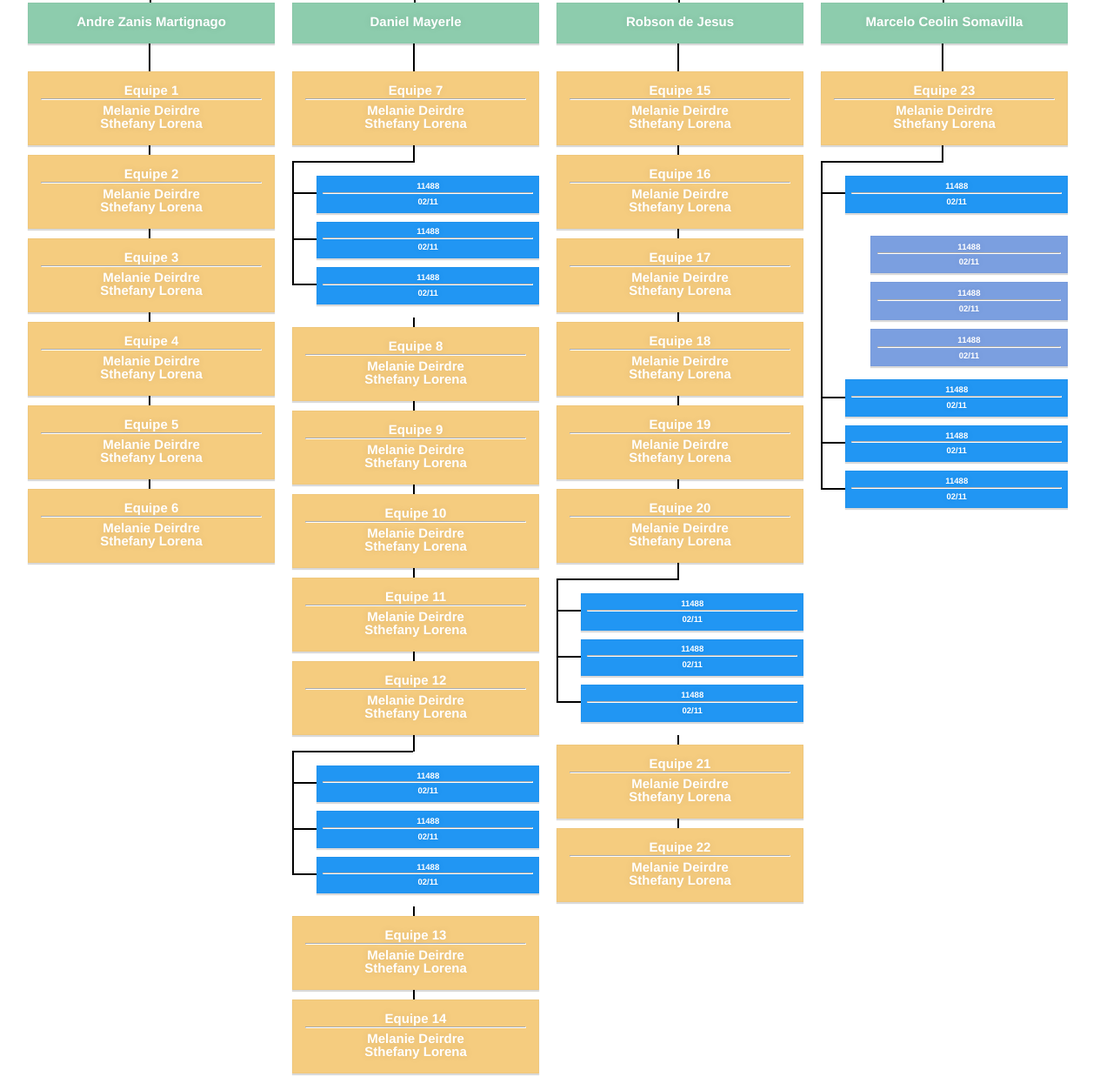
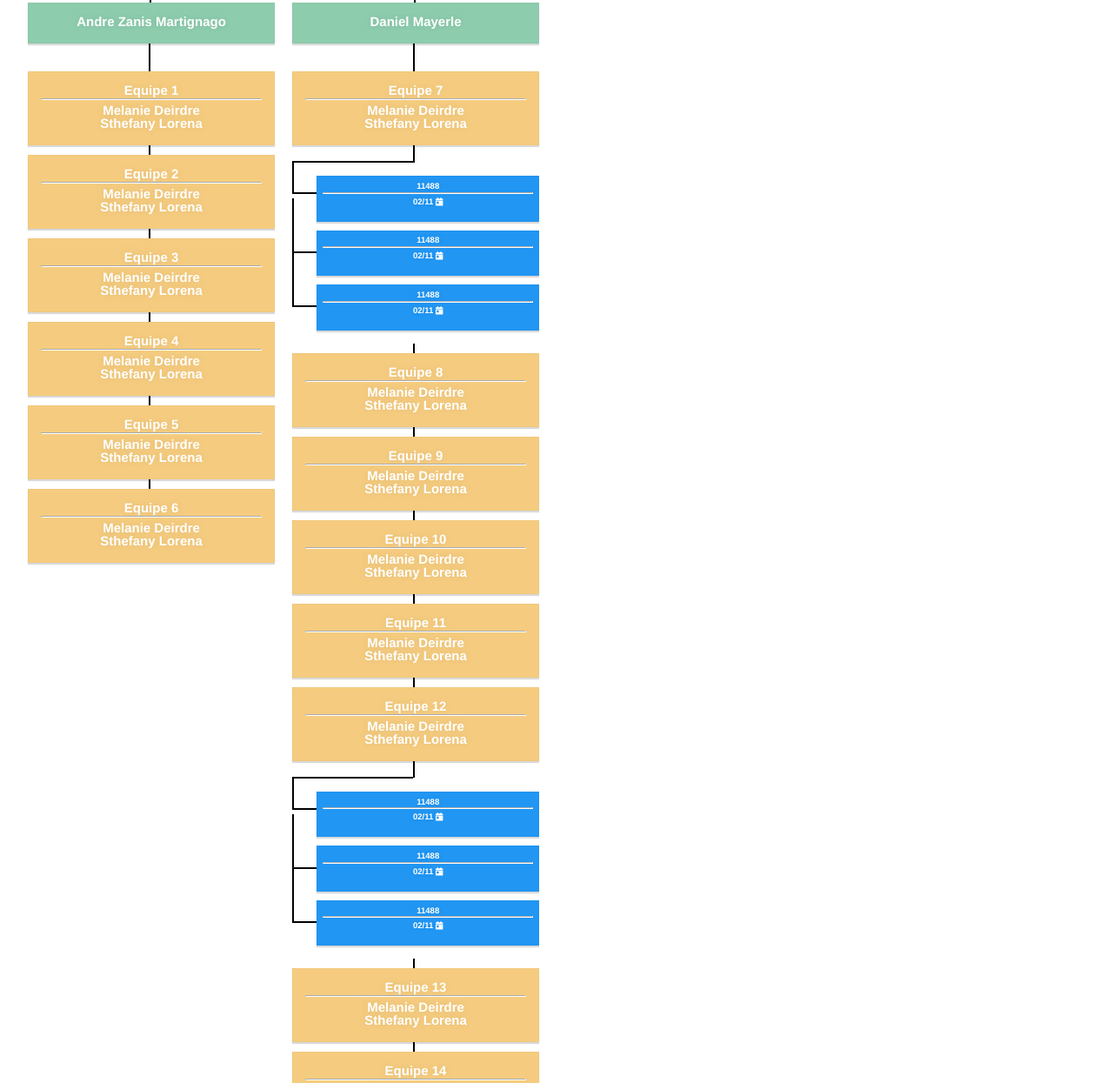
Before and after one commit to robsondejesus1996/Organograma-UNIDAVI, a plain HTML site: page Organograma/index.html in a window 1280 px wide. Shown: the part 125-1370 px from the top of the page at 87% size. Drawn offline with Linux system fonts and the light colour scheme.

Commit message:
Atualização imagem calendário

```diff
--- a/Organograma/index.html
+++ b/Organograma/index.html
@@ -4,6 +4,8 @@
     <meta charset="utf-8"/>
     <title>Organograma</title>
     <link rel="stylesheet" type="text/css" href="css/estilo.css"/>
+    <link rel="stylesheet" href="https://cdnjs.cloudflare.com/ajax/libs/font-awesome/6.0.0-beta2/css/all.min.css" integrity="sha512-YWzhKL2whUzgiheMoBFwW8CKV4qpHQAEuvilg9FAn5VJUDwKZZxkJNuGM4XkWuk94WCrrwslk8yWNGmY1EduTA==" crossorigin="anonymous" referrerpolicy="no-referrer" />
+    <script src="https://cdnjs.cloudflare.com/ajax/libs/font-awesome/6.0.0-beta2/js/all.min.js" integrity="sha512-cyAbuGborsD25bhT/uz++wPqrh5cqPh1ULJz4NSpN9ktWcA6Hnh9g+CWKeNx2R0fgQt+ybRXdabSBgYXkQTTmA==" crossorigin="anonymous" referrerpolicy="no-referrer"></script>
 </head>
 <body>
 <div class="sitemap">
@@ -24,9 +26,9 @@
                 <ul>
                     <li><a href="">Equipe 7<hr style="border-color: white;margin-top: 2px;margin-bottom: 4px;!important;">Melanie Deirdre<br>Sthefany Lorena</a></li>
                     <ul>
-                        <li><a href="">11488 <hr style="border-color: white;margin-top: 2px;margin-bottom: 4px;!important;">02/11</a></li>
-                        <li><a href="">11488 <hr style="border-color: white;margin-top: 2px;margin-bottom: 4px;!important;">02/11</a></li>
-                        <li><a href="">11488 <hr style="border-color: white;margin-top: 2px;margin-bottom: 4px;!important;">02/11</a></li>
+                        <li><a href="">11488 <hr style="border-color: white;margin-top: 2px;margin-bottom: 4px;!important;">02/11 <i class="fa-solid fa-calendar-day"></i> <br><br> </a></li>
+                        <li><a href="">11488 <hr style="border-color: white;margin-top: 2px;margin-bottom: 4px;!important;">02/11 <i class="fa-solid fa-calendar-day"></i> <br><br> </a></li>
+                        <li><a href="">11488 <hr style="border-color: white;margin-top: 2px;margin-bottom: 4px;!important;">02/11 <i class="fa-solid fa-calendar-day"></i> <br><br> </a></li>
                     </ul>
                     <li><a href="">Equipe 8<hr style="border-color: white;margin-top: 2px;margin-bottom: 4px;!important;">Melanie Deirdre<br>Sthefany Lorena</a></li>
                     <li><a href="">Equipe 9<hr style="border-color: white;margin-top: 2px;margin-bottom: 4px;!important;">Melanie Deirdre<br>Sthefany Lorena</a></li>
@@ -34,49 +36,13 @@
                     <li><a href="">Equipe 11<hr style="border-color: white;margin-top: 2px;margin-bottom: 4px;!important;">Melanie Deirdre<br>Sthefany Lorena</a></li>
                     <li><a href="">Equipe 12<hr style="border-color: white;margin-top: 2px;margin-bottom: 4px;!important;">Melanie Deirdre<br>Sthefany Lorena</a></li>
                     <ul>
-                        <li><a href="">11488 <hr style="border-color: white;margin-top: 2px;margin-bottom: 4px;!important;">02/11</a></li>
-                        <li><a href="">11488 <hr style="border-color: white;margin-top: 2px;margin-bottom: 4px;!important;">02/11</a></li>
-                        <li><a href="">11488 <hr style="border-color: white;margin-top: 2px;margin-bottom: 4px;!important;">02/11</a></li>
+                        <li><a href="">11488 <hr style="border-color: white;margin-top: 2px;margin-bottom: 4px;!important;">02/11 <i class="fa-solid fa-calendar-day"></i> <br><br> </a></li>
+                        <li><a href="">11488 <hr style="border-color: white;margin-top: 2px;margin-bottom: 4px;!important;">02/11 <i class="fa-solid fa-calendar-day"></i> <br><br> </a></li>
+                        <li><a href="">11488 <hr style="border-color: white;margin-top: 2px;margin-bottom: 4px;!important;">02/11 <i class="fa-solid fa-calendar-day"></i> <br><br> </a></li>
                     </ul>
                     </li>
                     <li><a href="">Equipe 13<hr style="border-color: white;margin-top: 2px;margin-bottom: 4px;!important;">Melanie Deirdre<br>Sthefany Lorena</a></li>
                     <li><a href="">Equipe 14<hr style="border-color: white;margin-top: 2px;margin-bottom: 4px;!important;">Melanie Deirdre<br>Sthefany Lorena</a></li>
-                </ul>
-            </li>
-            <li><a href="">Robson de Jesus</a>
-                <ul>
-                    <li><a href="">Equipe 15<hr style="border-color: white;margin-top: 2px;margin-bottom: 4px;!important;">Melanie Deirdre<br>Sthefany Lorena</a></li>
-                    <li><a href="">Equipe 16<hr style="border-color: white;margin-top: 2px;margin-bottom: 4px;!important;">Melanie Deirdre<br>Sthefany Lorena</a></li>
-                    <li><a href="">Equipe 17<hr style="border-color: white;margin-top: 2px;margin-bottom: 4px;!important;">Melanie Deirdre<br>Sthefany Lorena</a></li>
-                    <li><a href="">Equipe 18<hr style="border-color: white;margin-top: 2px;margin-bottom: 4px;!important;">Melanie Deirdre<br>Sthefany Lorena</a></li>
-                    <li><a href="">Equipe 19<hr style="border-color: white;margin-top: 2px;margin-bottom: 4px;!important;">Melanie Deirdre<br>Sthefany Lorena</a></li>
-                    <li><a href="">Equipe 20<hr style="border-color: white;margin-top: 2px;margin-bottom: 4px;!important;">Melanie Deirdre<br>Sthefany Lorena</a></li>
-                    <ul>
-                        <li><a href="">11488 <hr style="border-color: white;margin-top: 2px;margin-bottom: 4px;!important;">02/11</a></li>
-                        <li><a href="">11488 <hr style="border-color: white;margin-top: 2px;margin-bottom: 4px;!important;">02/11</a></li>
-                        <li><a href="">11488 <hr style="border-color: white;margin-top: 2px;margin-bottom: 4px;!important;">02/11</a></li>
-                    </ul>
-                    <li><a href="">Equipe 21<hr style="border-color: white;margin-top: 2px;margin-bottom: 4px;!important;">Melanie Deirdre<br>Sthefany Lorena</a></li>
-                    <li><a href="">Equipe 22<hr style="border-color: white;margin-top: 2px;margin-bottom: 4px;!important;">Melanie Deirdre<br>Sthefany Lorena</a></li>
-                </ul>
-            </li>
-            <li><a href="">Marcelo Ceolin Somavilla</a>
-                <ul>
-                    <li><a href="">Equipe 23<hr style="border-color: white;margin-top: 2px;margin-bottom: 4px;!important;">Melanie Deirdre<br>Sthefany Lorena</a></li>
-
-                    <ul>
-                        <li><a href="">11488 <hr style="border-color: white;margin-top: 2px;margin-bottom: 4px;!important;">02/11</a></li>
-                        <ul>
-                            <li><a href="">11488 <hr style="border-color: white;margin-top: 2px;margin-bottom: 4px;!important;">02/11</a></li>
-                            <li><a href="">11488 <hr style="border-color: white;margin-top: 2px;margin-bottom: 4px;!important;">02/11</a></li>
-                            <li><a href="">11488 <hr style="border-color: white;margin-top: 2px;margin-bottom: 4px;!important;">02/11</a></li>
-                        </ul>
-                        </li>
-                        <li><a href="">11488 <hr style="border-color: white;margin-top: 2px;margin-bottom: 4px;!important;">02/11</a></li>
-                        <li><a href="">11488 <hr style="border-color: white;margin-top: 2px;margin-bottom: 4px;!important;">02/11</a></li>
-                        <li><a href="">11488 <hr style="border-color: white;margin-top: 2px;margin-bottom: 4px;!important;">02/11</a></li>
-                    </ul>
-                    </li>
                 </ul>
             </li>
         </ul>
```
